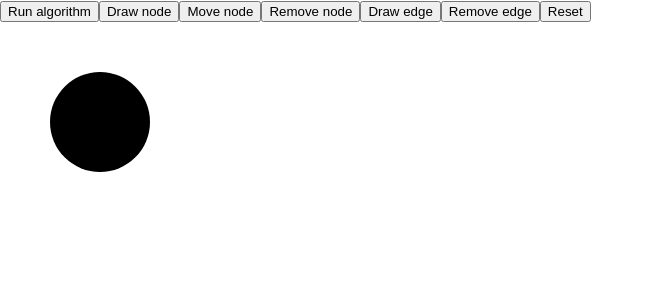
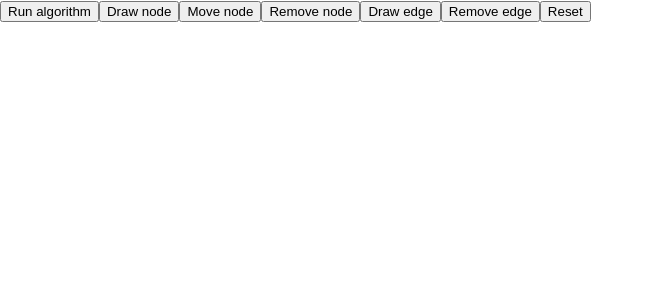
Before and after one commit to kutycoi123/graph-visual, a React (Create React App) app in the folder frontend/: page / in a window 1280 px wide. Shown: the top 300 px of the page, without its empty margins (0-654 px from the left). Built offline with nearby package versions, Linux system fonts and the light colour scheme.

Commit message:
Added draw nodes

```diff
--- a/frontend/src/components/GraphBoard/GraphBoard.css
+++ b/frontend/src/components/GraphBoard/GraphBoard.css
@@ -1,3 +1,12 @@
 .draggable{
 
 }
+.graph{
+	width: 100%;
+	height: 500px;
+}
+.nodegroup{
+	fill: white;
+	stroke: black;
+	stroke-width: 2px;
+}
--- a/frontend/src/components/GraphBoard/GraphBoard.js
+++ b/frontend/src/components/GraphBoard/GraphBoard.js
@@ -52,9 +52,9 @@ function GraphBoard(props) {
 	}
 	const handleClick = (event) => {
 		console.log("Svg clicked");
-		console.log(props);
 		if (mode == Mode.DRAWNODE) {
-			console.log(event);
+			console.log("DRAWNODE")
+			handleDrawNode(event.offsetX, event.offsetY);
 		}
 	}
 	const handleStartDrag = (event) => {
@@ -68,9 +68,7 @@ function GraphBoard(props) {
 		console.log("End drag");
 	}
 
-	useEffect(() => {
 	if (mode != undefined) {
-
 		if (mode == Mode.MOVE || mode == Mode.DRAWEDGE) {
 			graph.current.onclick = undefined;
 			graph.current.onmousedown = handleStartDrag;
@@ -81,27 +79,40 @@ function GraphBoard(props) {
 				graph.current.onclick = handleClick;
 			} else if (mode == Mode.RESET) {
 				graph.current.onclick = undefined;
-					setNodes([]);
-					setEdges([]);
 			}
 			graph.current.onmousedown = undefined;
 			graph.current.onmousemove = undefined;
 			graph.current.onmouseup = undefined;
 		}
 	}
-	}, [mode]);
+	useEffect(() => {
+		if (mode == Mode.RESET) {
+			setEdges([]);
+			setNodes([]);
+		}
+
+	}, [mode])
 	return (
-		<svg ref={graph}>
+		<svg ref={graph} className="graph">
+			{nodes.map((e, idx) => {
+
+				return (
 					<g className="nodegroup">
+
 					<circle
 		        	//onMouseDown={() => console.log("Node mouse down")}
 			        className="draggable"
-		        cx={100}
-		        cy={100}
-		        r={50}
-		        id={3}
+			        cx={e.x}
+			        cy={e.y}
+			        r={Mode.NODE_RADIUS}
+			        id={e.id}
 			      	></circle>
+			      	<text x={e.x-4} y={e.y + 4}>{e.id}</text>
 					</g>
+
+			    )
+			})}
+
 		</svg>
 	);
 }
--- a/frontend/src/components/constants.js
+++ b/frontend/src/components/constants.js
@@ -7,6 +7,6 @@ export const Mode = {
 	REMOVEEDGE: 5,
 	DRAWEDGE: 6,
 	RESET: 7,
-	NODE_RADIUS: 50
+	NODE_RADIUS: 20
 
 };
```
Lines whose indentation alone changed are shown as unchanged.
